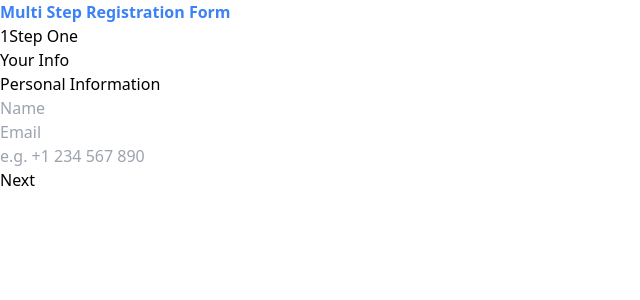
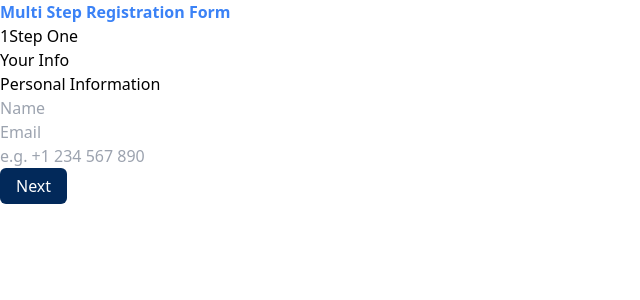
Before and after one commit to JimeBlue/multi-step-registration-form, a Nuxt app: page / in a window 1280 px wide. Shown: the top 300 px of the page, without its empty margins (0-640 px from the left). Built offline with nearby package versions, Linux system fonts and the light colour scheme; what vue-sweetalert2 would draw is missing.

Commit message:
Create button tailwind component

```diff
--- /dev/null
+++ b/assets/css/buttons.css
@@ -0,0 +1,19 @@
+.btn {
+  @apply inline-flex items-center font-sans text-base leading-5 max-w-full px-4 py-2 rounded-md transition;
+
+  &:enabled {
+    @apply cursor-pointer;
+  }
+
+  &:disabled {
+    @apply cursor-not-allowed;
+  }
+}
+
+.btn-primary {
+  @apply text-white bg-primary;
+
+  &:not(:disabled):hover {
+    @apply opacity-90;
+  }
+}
--- a/components/form.vue
+++ b/components/form.vue
@@ -24,7 +24,9 @@
               v-model="form.phone_number"
               placeholder="e.g. +1 234 567 890"
             />
-            <button type="button" @click="nextStep">Next</button>
+            <button type="button" @click="nextStep" class="btn btn-primary">
+              Next
+            </button>
           </div>
           <!-- NOTE: Plans-->
           <div v-if="step === 2">
@@ -149,6 +151,7 @@ import TextInput from "@/components/form/TextInput.vue";
 import CheckboxInput from "@/components/form/CheckboxInput.vue";
 import RadioGroup from "@/components/form/RadioGroup.vue";
 import StepIndicator from "@/components/form/StepIndicator.vue";
+import "@/assets/css/buttons.css";
 
 export default {
   components: {
--- /dev/null
+++ b/tailwind.config.js
@@ -0,0 +1,14 @@
+/** @type {import('tailwindcss').Config} */
+module.exports = {
+  content: [],
+  theme: {
+    extend: {
+      colors: {
+        primary: "#02295A",
+        secondary: "#6B7280",
+      },
+    },
+  },
+
+  plugins: [],
+};
```
